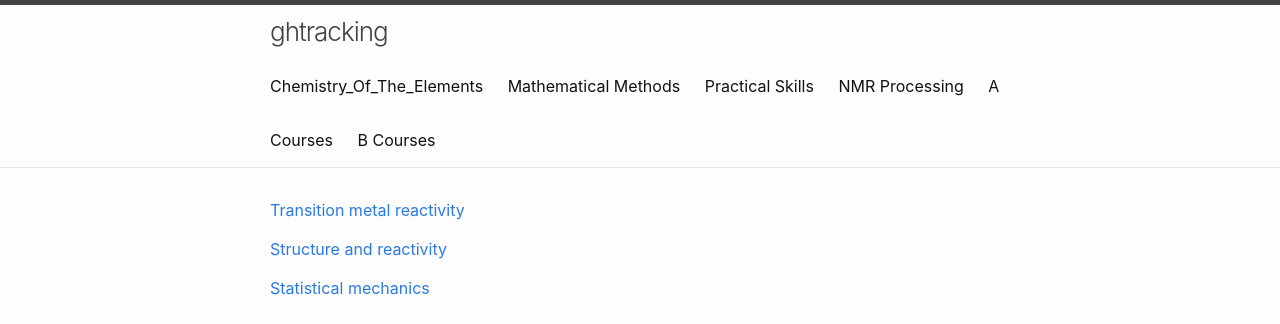
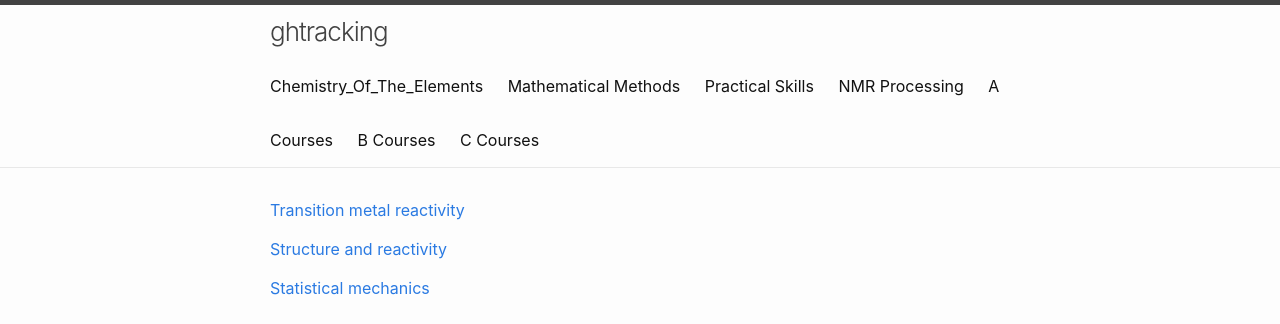
Before and after one commit to ghTracking/ghtracking.github.io, a Jekyll site: the page built from index_pages/B_course_Index.md, in a window 1280 px wide. Shown: the top 324 px of the page. Built offline with Jekyll 4.4.1, drawn with Linux system fonts in a browser that asks for light colours.

Commit message:
Added more page links

```diff
--- a/_includes/header.html
+++ b/_includes/header.html
@@ -39,6 +39,7 @@
     <a class="page-link" href="{{ "/nmr_processing" | relative_url }}"> NMR Processing </a>
     <a class="page-link" href="{{ "/A_Courses" | relative_url }}"> A Courses </a>
     <a class="page-link" href="{{ "/B_Courses" | relative_url }}"> B Courses </a>
+    <a class="page-link" href="{{ "/C_Courses" | relative_url }}"> C Courses </a>
     {% endif %}
   </div>
   </nav>
```
